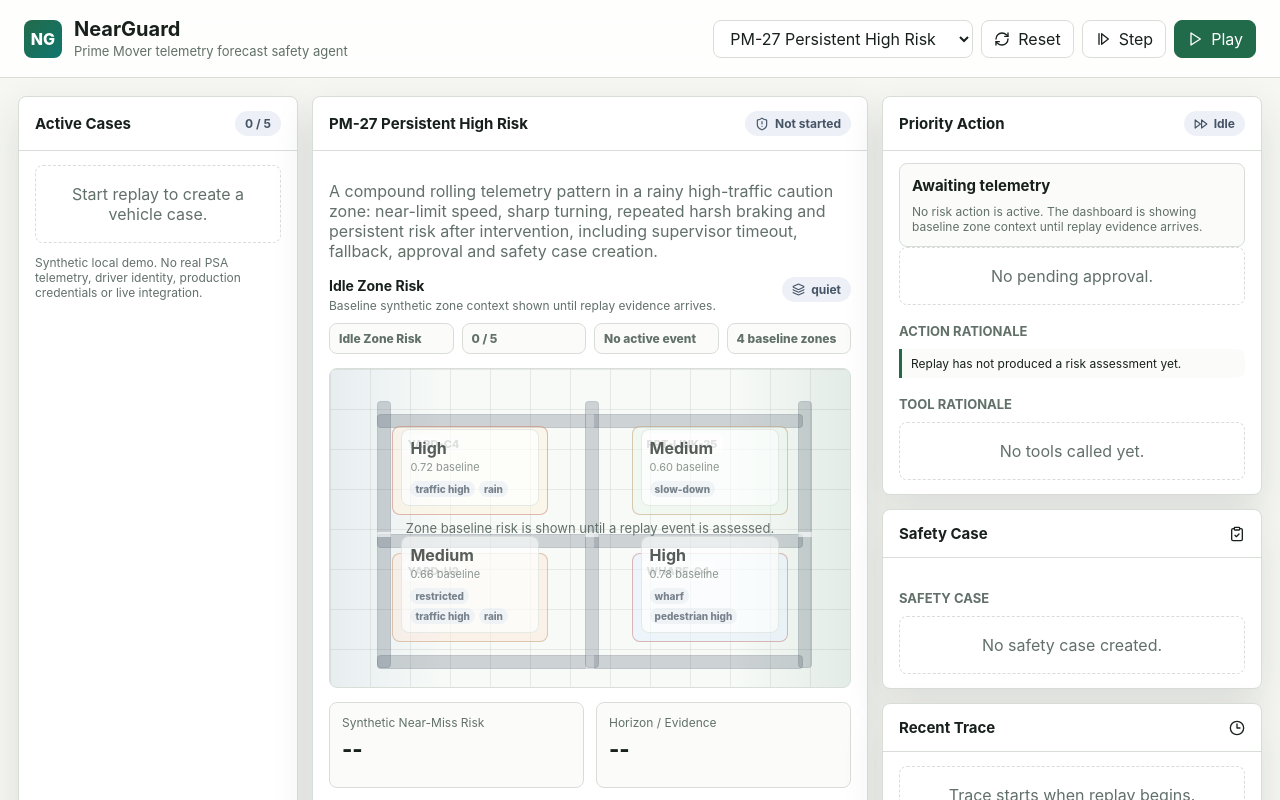
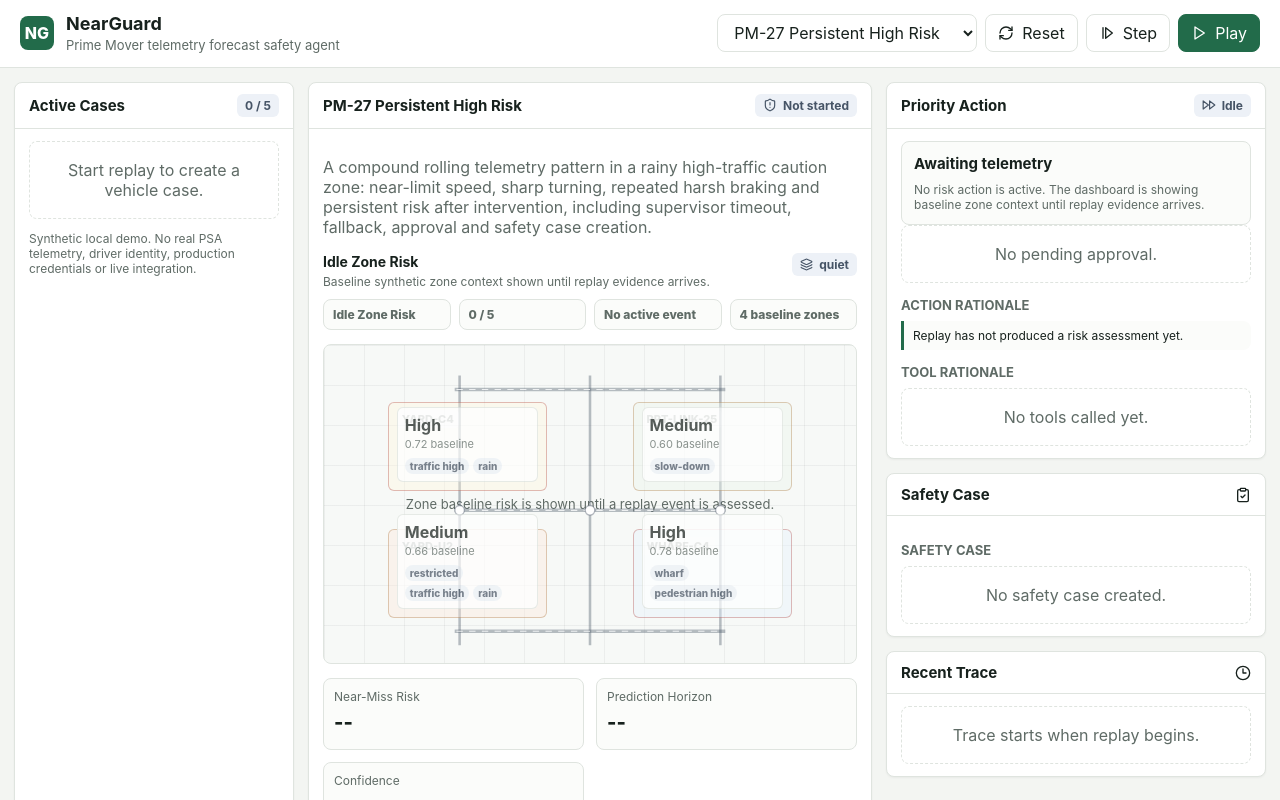
Before and after one commit to juneha1120/nearguard, a Next.js app: page / in a window 1280 px wide. Shown: the top 800 px of the page. Built offline with nearby package versions, Linux system fonts and the light colour scheme.

Commit message:
Clean up operational dashboard UI

```diff
--- a/app/globals.css
+++ b/app/globals.css
@@ -1,17 +1,17 @@
 :root {
   color-scheme: light;
-  --bg: #f6f7f3;
+  --bg: #f3f5f2;
   --panel: #ffffff;
-  --panel-soft: #eef3ef;
-  --ink: #18201d;
-  --muted: #62706a;
-  --line: #d8ded7;
+  --panel-soft: #f5f7f5;
+  --ink: #17211d;
+  --muted: #5f6b66;
+  --line: #dfe4df;
   --green: #226b4a;
   --teal: #0f766e;
   --amber: #a55b12;
   --red: #b42318;
   --blue: #2457a6;
-  --shadow: 0 16px 40px rgba(30, 45, 38, 0.12);
+  --shadow: 0 1px 2px rgba(30, 45, 38, 0.05);
 }
 
 * {
@@ -54,10 +54,9 @@ button:disabled {
   align-items: center;
   justify-content: space-between;
   gap: 16px;
-  padding: 18px 24px;
+  padding: 14px 20px;
   border-bottom: 1px solid var(--line);
-  background: rgba(255, 255, 255, 0.84);
-  backdrop-filter: blur(14px);
+  background: #ffffff;
   position: sticky;
   top: 0;
   z-index: 5;
@@ -71,10 +70,10 @@ button:disabled {
 }
 
 .brand-mark {
-  width: 38px;
-  height: 38px;
+  width: 34px;
+  height: 34px;
   border-radius: 8px;
-  background: linear-gradient(135deg, var(--green), var(--teal));
+  background: var(--green);
   color: white;
   display: grid;
   place-items: center;
@@ -83,7 +82,7 @@ button:disabled {
 
 .brand h1 {
   margin: 0;
-  font-size: 20px;
+  font-size: 18px;
   line-height: 1.1;
 }
 
@@ -134,7 +133,7 @@ button:disabled {
 .dashboard {
   width: min(1680px, 100%);
   margin: 0 auto;
-  padding: 18px;
+  padding: 14px;
   display: grid;
   grid-template-columns: 280px minmax(0, 1fr) 380px;
   gap: 14px;
@@ -149,7 +148,7 @@ button:disabled {
 }
 
 .panel-header {
-  padding: 14px 16px;
+  padding: 11px 14px;
   border-bottom: 1px solid var(--line);
   display: flex;
   justify-content: space-between;
@@ -164,7 +163,7 @@ button:disabled {
 }
 
 .panel-body {
-  padding: 14px 16px;
+  padding: 12px 14px;
 }
 
 .case-card {
@@ -201,8 +200,8 @@ button:disabled {
   display: inline-flex;
   align-items: center;
   gap: 6px;
-  border-radius: 999px;
-  padding: 4px 9px;
+  border-radius: 6px;
+  padding: 3px 7px;
   font-size: 12px;
   font-weight: 700;
   border: 1px solid transparent;
@@ -283,9 +282,7 @@ button:disabled {
   overflow: hidden;
   border: 1px solid var(--line);
   border-radius: 8px;
-  background:
-    linear-gradient(90deg, rgba(36, 87, 166, 0.08), transparent 22%, transparent 78%, rgba(34, 107, 74, 0.1)),
-    #f7faf7;
+  background: #f7f9f7;
 }
 
 .prime-map.waiting {
@@ -300,68 +297,50 @@ button:disabled {
   position: absolute;
   inset: 0;
   background-image:
-    linear-gradient(rgba(98, 112, 106, 0.12) 1px, transparent 1px),
-    linear-gradient(90deg, rgba(98, 112, 106, 0.12) 1px, transparent 1px);
+    linear-gradient(rgba(98, 112, 106, 0.08) 1px, transparent 1px),
+    linear-gradient(90deg, rgba(98, 112, 106, 0.08) 1px, transparent 1px);
   background-size: 40px 40px;
 }
 
-.map-route {
+.map-schematic {
   position: absolute;
-  border-radius: 4px;
-  background:
-    linear-gradient(90deg, transparent 49%, rgba(255, 255, 255, 0.62) 49%, rgba(255, 255, 255, 0.62) 51%, transparent 51%),
-    rgba(70, 84, 102, 0.24);
-  box-shadow: inset 0 0 0 1px rgba(70, 84, 102, 0.1);
+  inset: 0;
+  width: 100%;
+  height: 100%;
+  z-index: 1;
+  pointer-events: none;
 }
 
-.route-top,
-.route-middle,
-.route-bottom {
-  left: 9%;
-  width: 82%;
-  height: 14px;
+.lane-line {
+  fill: none;
+  stroke: rgba(70, 84, 102, 0.38);
+  stroke-width: 0.8;
+  stroke-linecap: square;
 }
 
-.route-top {
-  top: 14%;
+.lane-line.primary {
+  stroke-width: 1.1;
 }
 
-.route-middle {
-  top: 52%;
+.lane-center {
+  fill: none;
+  stroke: rgba(255, 255, 255, 0.78);
+  stroke-width: 0.35;
+  stroke-dasharray: 2 2;
 }
 
-.route-bottom {
-  top: 90%;
-}
-
-.route-left,
-.route-center,
-.route-right {
-  top: 10%;
-  width: 14px;
-  height: 84%;
-  background:
-    linear-gradient(0deg, transparent 49%, rgba(255, 255, 255, 0.62) 49%, rgba(255, 255, 255, 0.62) 51%, transparent 51%),
-    rgba(70, 84, 102, 0.24);
-}
-
-.route-left {
-  left: 9%;
-}
-
-.route-center {
-  left: 49%;
-}
-
-.route-right {
-  left: 90%;
+.lane-node {
+  fill: #ffffff;
+  stroke: rgba(70, 84, 102, 0.4);
+  stroke-width: 0.45;
 }
 
 .map-zone {
   position: absolute;
-  border: 1px solid rgba(98, 112, 106, 0.34);
-  border-radius: 8px;
-  background: rgba(255, 255, 255, 0.46);
+  z-index: 2;
+  border: 1px solid rgba(98, 112, 106, 0.32);
+  border-radius: 6px;
+  background: rgba(255, 255, 255, 0.5);
   transition:
     border-color 180ms ease,
     background 180ms ease,
@@ -372,28 +351,28 @@ button:disabled {
   position: absolute;
   left: 8px;
   top: 7px;
-  padding: 3px 6px;
-  border-radius: 6px;
-  background: rgba(255, 255, 255, 0.82);
+  padding: 2px 5px;
+  border-radius: 4px;
+  background: rgba(255, 255, 255, 0.88);
   color: var(--ink);
   font-size: 11px;
   font-weight: 800;
 }
 
 .map-zone.caution {
-  background: rgba(255, 243, 214, 0.62);
+  background: rgba(255, 243, 214, 0.46);
 }
 
 .map-zone.slow {
-  background: rgba(233, 245, 234, 0.7);
+  background: rgba(233, 245, 234, 0.56);
 }
 
 .map-zone.wharf {
-  background: rgba(226, 240, 255, 0.72);
+  background: rgba(226, 240, 255, 0.56);
 }
 
 .map-zone.restricted {
-  background: rgba(255, 232, 217, 0.68);
+  background: rgba(255, 232, 217, 0.54);
 }
 
 .map-zone.current {
@@ -421,9 +400,9 @@ button:disabled {
   right: 8px;
   bottom: 8px;
   border: 1px solid rgba(216, 222, 215, 0.8);
-  border-radius: 8px;
-  background: rgba(255, 255, 255, 0.82);
-  padding: 8px;
+  border-radius: 6px;
+  background: rgba(255, 255, 255, 0.88);
+  padding: 7px;
 }
 
 .zone-risk-overlay strong,
@@ -896,8 +875,8 @@ button:disabled {
 .metric {
   border: 1px solid var(--line);
   border-radius: 8px;
-  padding: 12px;
-  min-height: 86px;
+  padding: 10px;
+  min-height: 72px;
   background: #fbfcfa;
 }
 
@@ -909,12 +888,12 @@ button:disabled {
 
 .metric-value {
   margin: 0;
-  font-size: 22px;
+  font-size: 20px;
   font-weight: 800;
 }
 
 .section-title {
-  margin: 18px 0 10px;
+  margin: 14px 0 8px;
   font-size: 13px;
   color: var(--muted);
   text-transform: uppercase;
@@ -929,7 +908,7 @@ button:disabled {
 .kv {
   border: 1px solid var(--line);
   border-radius: 8px;
-  padding: 9px;
+  padding: 8px;
   background: #fbfcfa;
 }
 
--- a/components/dashboard/nearguard-dashboard.tsx
+++ b/components/dashboard/nearguard-dashboard.tsx
@@ -386,12 +386,18 @@ export function NearGuardDashboard() {
             </div>
             <div className={`prime-map evidence-replay ${currentEvent ? "live" : "waiting"}`} aria-label="Risk evidence replay map">
               <div className="map-grid" />
-              <div className="map-route route-top" />
-              <div className="map-route route-middle" />
-              <div className="map-route route-bottom" />
-              <div className="map-route route-left" />
-              <div className="map-route route-center" />
-              <div className="map-route route-right" />
+              <svg className="map-schematic" viewBox="0 0 100 100" aria-hidden="true">
+                <path className="lane-line primary" d="M8 14H92" />
+                <path className="lane-line primary" d="M8 52H92" />
+                <path className="lane-line primary" d="M8 90H92" />
+                <path className="lane-line" d="M9 10V94" />
+                <path className="lane-line" d="M50 10V94" />
+                <path className="lane-line" d="M91 10V94" />
+                <path className="lane-center" d="M8 14H92M8 52H92M8 90H92" />
+                <circle className="lane-node" cx="9" cy="52" r="1.5" />
+                <circle className="lane-node" cx="50" cy="52" r="1.5" />
+                <circle className="lane-node" cx="91" cy="52" r="1.5" />
+              </svg>
               {MAP_ZONES.map((zone) => {
                 const zoneRisk = zoneRiskCards.find((item) => item.zone.zone_id === zone.zoneId);
                 return (
@@ -540,14 +546,12 @@ export function NearGuardDashboard() {
             </div>
             <div className="grid-two">
               <div className="metric">
-                <p className="metric-label">Synthetic Near-Miss Risk</p>
+                <p className="metric-label">Near-Miss Risk</p>
                 <p className="metric-value">{latestAssessment ? latestAssessment.safety_incident_risk_score.toFixed(2) : "--"}</p>
               </div>
               <div className="metric">
-                <p className="metric-label">Horizon / Evidence</p>
-                <p className="metric-value">
-                  {latestAssessment ? `${latestAssessment.prediction_horizon} / ${latestAssessment.evidence_authority}` : "--"}
-                </p>
+                <p className="metric-label">Prediction Horizon</p>
+                <p className="metric-value">{latestAssessment?.prediction_horizon ?? "--"}</p>
               </div>
               <div className="metric">
                 <p className="metric-label">Confidence</p>
@@ -580,6 +584,26 @@ export function NearGuardDashboard() {
               <div className="kv">
                 <span>GPS</span>
                 <strong>{state?.currentEvent?.gps_freshness ?? "--"}</strong>
+              </div>
+              <div className="kv">
+                <span>Weather</span>
+                <strong>{state?.currentZone?.weather ?? state?.latestFeatures?.weather ?? "--"}</strong>
+              </div>
+              <div className="kv">
+                <span>GPS Accuracy</span>
+                <strong>{state?.currentEvent?.accuracy_m ? `${state.currentEvent.accuracy_m} m` : "--"}</strong>
+              </div>
+              <div className="kv">
+                <span>Restriction</span>
+                <strong>{state?.currentZone?.restriction_level ?? state?.latestFeatures?.restriction_level ?? "--"}</strong>
+              </div>
+              <div className="kv">
+                <span>Pedestrian Exposure</span>
+                <strong>{state?.currentZone?.pedestrian_exposure ?? state?.latestFeatures?.pedestrian_exposure ?? "--"}</strong>
+              </div>
+              <div className="kv">
+                <span>Zone Baseline</span>
+                <strong>{state?.currentZone ? state.currentZone.zone_historical_risk.toFixed(2) : "--"}</strong>
               </div>
             </div>
 
```
